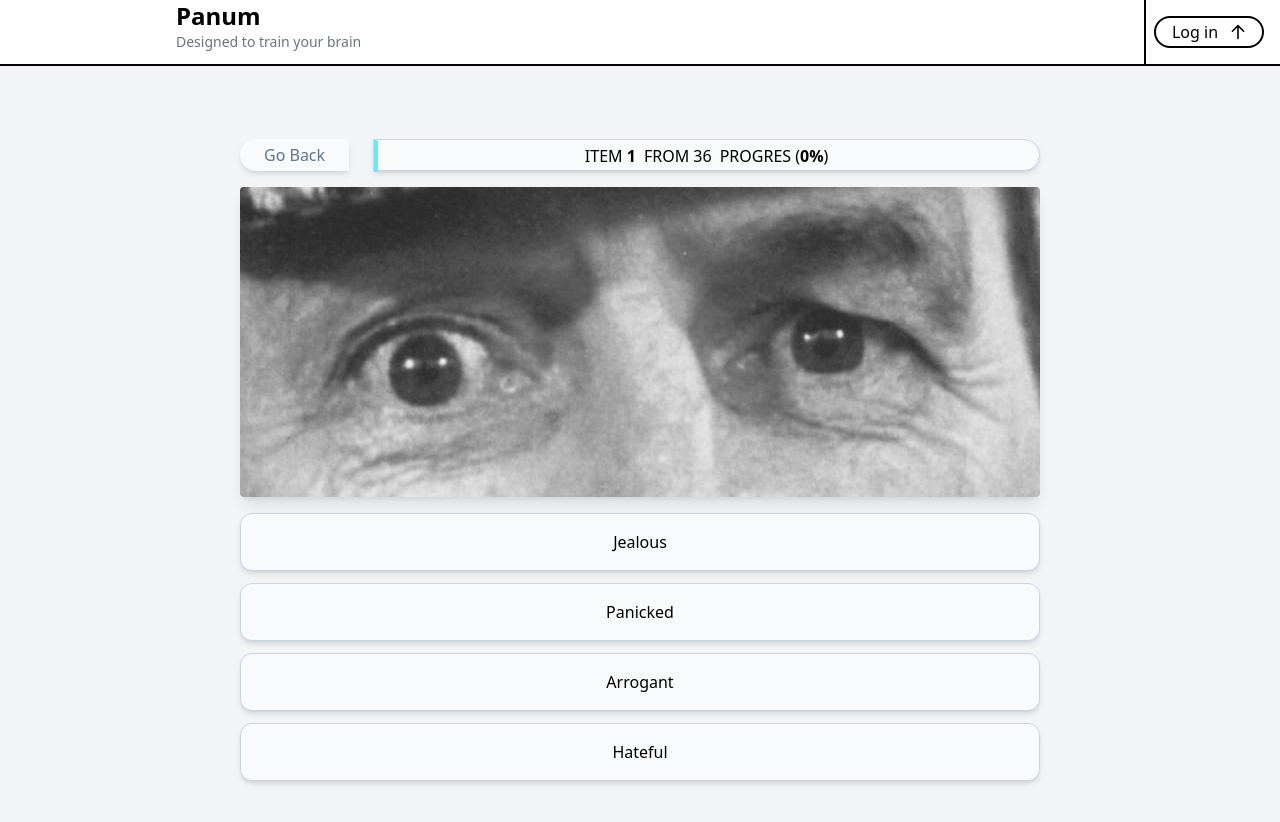
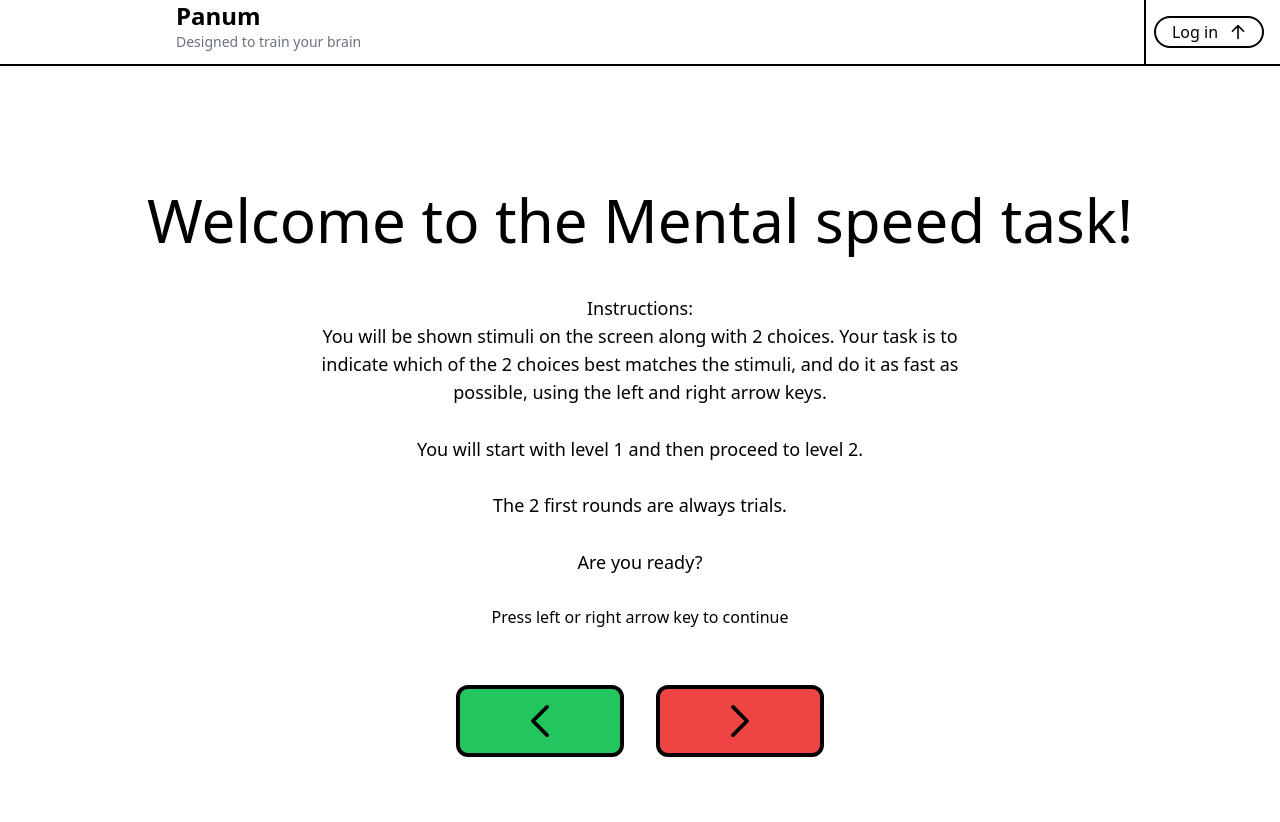
Before and after one commit to safinazbg/Panum-games, a Vue app: page /MentalSpeed in a window 1280 px wide. Shown: the top 822 px of the page. Built offline with nearby package versions, Linux system fonts and the light colour scheme.

Commit message:
Update MentalSpeed.vue

```diff
--- a/src/views/MentalSpeed.vue
+++ b/src/views/MentalSpeed.vue
@@ -1,153 +1,316 @@
 <template>
-   <PanumNavigation></PanumNavigation>
+  <PanumNavigation />
+  <!-- Start -->
   <div
-    class="home flex flex-col items-center h-screen justify-center w-full mx-auto bg-gray-100"
+    v-if="isWelcome"
+    class="WelcomePage container mx-auto flex flex-col items-center h-screen fadeInAnimation"
   >
-    <div v-if="!testCompleted" class="max-w-5xl">
-      <div class="topbar flex items-center w-full mb-4">
-        <div class="w-[40%] sm:w-[20%]">
+    <div class="title flex flex-col justify-evenly items-center h-full py-20">
+      <h1 class="text-[min(10vw,3.75rem)] text-center">
+        Welcome to the Mental speed task!
+      </h1>
+      <p class="text-center w-1/2 text-lg">
+        Instructions: <br />
+        You will be shown stimuli on the screen along with 2 choices. Your task
+        is to indicate which of the 2 choices best matches the stimuli, and do
+        it as fast as possible, using the left and right arrow keys.
+      </p>
+      <p class="text-lg">
+        You will start with level 1 and then proceed to level 2.
+      </p>
+      <p class="text-lg">The 2 first rounds are always trials.</p>
+      <p class="text-lg">Are you ready?</p>
+      <div class="flex flex-col">
+        <p class="text-center mb-14">
+          Press left or right arrow key to continue
+        </p>
+        <div class="flex space-x-8">
           <button
-            class="sm:px-6 px-4 py-1 text-slate-500 shadow-md bg-slate-50 border-slate-400 rounded-l-full sm:mr-2 hover:bg-white hover:text-black hover:border-slate-500 duration-300 ease-linear"
-            @click="goBack"
+            @click="startTest"
+            class="bg-green-500 px-16 py-4 border-4 border-black rounded-xl hover:bg-green-400 duration-150 ease-linear"
           >
-            Go Back
+            <chevronIcon class="w-8 rotate-180" />
+          </button>
+          <button
+            @click="startTest"
+            class="bg-red-500 px-16 py-4 border-4 border-black rounded-xl hover:bg-red-600 duration-150 ease-linear"
+          >
+            <chevronIcon class="w-8" />
           </button>
         </div>
+      </div>
+    </div>
+  </div>
+  <!-- level 1 -->
   <div
-          class="progresbar relative bg-slate-50 border border-slate-300 shadow-md w-[99%] sm:w-full h-8 rounded-r-full"
+    v-if="page2"
+    class="WelcomePage container mx-auto flex flex-col items-center h-screen fadeInAnimation"
   >
     <div
-            class="bg-cyan-300 flex items-center h-8 rounded-r-sm duration-300 ease-linear border-2 border-cyan-300"
-            :style="{ width: progresBarWidth }"
+      class="title flex flex-col justify-evenly items-center h-full py-20 text-center"
     >
-            <div class="absolute top-1 left-2 sm:left-1/2 sm:-translate-x-1/2">
-              <div class="flex space-x-2">
-                <p class="font-light">
-                  ITEM
-
-                  <span class="font-bold">{{ currentItem + 1 }}</span>
+      <h1 class="text-[min(10vw,3.75rem)] text-center">
+        Level 1 - Search task
+      </h1>
+      <p class="w-1/2 text-lg">
+        Now you will be shown a single stimulus on the screen, which are either
+        numbers, letters or symbols. You just have to choose which given choice
+        best matches them. Remember to be fast!
       </p>
-
-                <p class="font-light">FROM 36</p>
-
-                <p class="">
-                  PROGRES (<span class="font-bold">
-                    {{ progressPercentage }}%</span
-                  >)
+      <p class="text-lg">The first 2 rounds are trials.</p>
+      <p class="text-lg">Good luck and have fun!</p>
+      <div class="flex flex-col">
+        <p class="text-center mb-14">
+          Press left or right arrow key to continue
         </p>
-              </div>
+        <div class="flex space-x-8">
+          <button
+            @click="Level1Start"
+            class="bg-green-500 px-16 py-4 border-4 border-black rounded-xl hover:bg-green-400 duration-150 ease-linear"
+          >
+            <chevronIcon class="w-8 rotate-180" />
+          </button>
+          <button
+            @click="Level1Start"
+            class="bg-red-500 px-16 py-4 border-4 border-black rounded-xl hover:bg-red-600 duration-150 ease-linear"
+          >
+            <chevronIcon class="w-8" />
+          </button>
         </div>
       </div>
     </div>
   </div>
 
-      <div class="questionImg w-full shadow-lg">
-        <img
-          :src="currentQuestion.image"
-          class="object-cover mx-auto rounded"
-          alt=""
-        />
-      </div>
-
-      <div class="answerButton flex flex-col w-full mx-auto mt-4">
+  <!-- level 2 -->
+  <div
+    v-if="level2"
+    class="WelcomePage container mx-auto flex flex-col items-center h-screen fadeInAnimation"
+  >
+    <div class="title flex flex-col justify-evenly items-center h-full py-20">
+      <h1 class="text-[min(10vw,3.75rem)] text-center">
+        Level 2 - Comparison task
+      </h1>
+      <p class="text-center w-1/2 text-lg">
+        Now you will be shown a pair of 3 stimuli on the screen, which are again
+        either numbers, letters or symbols. You just have to indicate whether
+        they are the same or different from each other. Remember to be fast!
+      </p>
+      <p class="text-lg">The first 2 rounds are trials again.</p>
+      <p class="text-lg">TGood luck and have fun!</p>
+      <div class="flex flex-col">
+        <p class="text-center mb-14">
+          Press left or right arrow key to continue
+        </p>
+        <div class="flex space-x-8">
           <button
-          class="px-8 py-4 bg-slate-50 border border-slate-300 rounded-xl shadow-md hover:bg-white hover:shadow-lg hover:border-b-slate-400 mb-3 duration-300 ease-linear capitalize"
-          @click="nextQuestion"
-          v-for="(answer, index) in currentQuestion.answers"
-          :key="index"
+            @click="Level1Start"
+            class="bg-green-500 px-16 py-4 border-4 border-black rounded-xl hover:bg-green-400 duration-150 ease-linear"
           >
-          {{ answer }}
+            <chevronIcon class="w-8 rotate-180" />
+          </button>
+          <button
+            @click="Level1Start"
+            class="bg-red-500 px-16 py-4 border-4 border-black rounded-xl hover:bg-red-600 duration-150 ease-linear"
+          >
+            <chevronIcon class="w-8" />
           </button>
         </div>
       </div>
-
-    <div v-else class="">
-      <div class="flex flex-col items-center mt-4">
-        <p class="">Play again?</p>
-
+    </div>
+  </div>
+  <!-- Game -->
+  <div v-if="isGameStart" class="GamePage SelectedTask taskBox">
+    <div class="flex flex-col items-center justify-center h-screen">
+      <h1 class="text-4xl mb-14">
+        {{ currentTaskQuestion.textName }} {{ currentTaskQuestion.index + 1 }}
+      </h1>
+      <div
+        class="w-44 h-24 border-2 rounded-xl border-black flex items-center justify-center"
+      >
+        <p class="text-xl font-medium">
+          {{ currentTaskQuestion.viewBox }}
+          <span v-if="currentTaskQuestion.index > 9" class="ml-8">{{
+            currentTaskQuestion.viewBox2
+          }}</span>
+        </p>
+      </div>
+      <div class="buttons flex space-x-8 mt-14">
+        <div class="text-center">
+          <p class="mb-4 text-xl font-medium">
+            {{ currentTaskQuestion.btnLeft }}
+          </p>
           <button
-          @click="resetBtn"
-          class="text-white bg-gradient-to-r from-cyan-400 via-cyan-500 to-cyan-600 hover:bg-gradient-to-br focus:ring-4 focus:outline-none focus:ring-cyan-300 dark:focus:ring-cyan-800 font-medium rounded-lg text-sm px-5 py-2.5 text-center mr-2 mb-2 w-44 h-12 mt-8"
+            @click="nextTask"
+            class="bg-green-500 px-16 py-4 border-4 border-black rounded-xl hover:bg-green-400 duration-150 ease-linear"
           >
-          EVET
+            <chevronIcon class="w-8 rotate-180" />
           </button>
         </div>
+        <div class="text-center">
+          <p class="mb-4 text-xl font-medium">
+            {{ currentTaskQuestion.btnRight }}
+          </p>
+          <button
+            @click="nextTask"
+            class="bg-red-500 px-16 py-4 border-4 border-black rounded-xl hover:bg-red-600 duration-150 ease-linear"
+          >
+            <chevronIcon class="w-8" />
+          </button>
+        </div>
+      </div>
+    </div>
+  </div>
+  <!-- Game End -->
+  <div
+    v-if="isGameComplated"
+    class="GameEnd container mx-auto flex flex-col items-center h-screen fadeInAnimation"
+  >
+    <div class="title flex flex-col justify-evenly items-center h-full py-20">
+      <h1 class="text-[min(10vw,3.75rem)] text-center flex">
+        Thank you for playing!
+      </h1>
+      <p class="text-3xl mx-4">You have completed the game. Well done!</p>
+      <!-- <div class="flex flex-col">
+        <p class="text-center mb-14 animate-pulse">
+          Press left or right arrow key to continue
+        </p>
+        <div class="flex space-x-8">
+          <button
+            @click="resetTest"
+            class="bg-green-500 px-16 py-4 border-4 border-black rounded-xl hover:bg-green-400 duration-150 ease-linear"
+          >
+            <chevronIcon class="w-8 rotate-180" />
+          </button>
+          <button
+            @click="resetTest"
+            class="bg-red-500 px-16 py-4 border-4 border-black rounded-xl hover:bg-red-600 duration-150 ease-linear"
+          >
+            <chevronIcon class="w-8" />
+          </button>
+        </div>
+      </div> -->
     </div>
   </div>
 </template>
 
 <script>
-import dataQuestions from "@/data.json";
-import { reactive, ref } from "vue";
+import mentalSpeed from "@/mentalSpeed.json";
+import { reactive, ref, watchEffect } from "vue";
 
+import chevronIcon from "@/components/Icons/chevronIcon.vue";
+import { launchConfetti } from "@/confettiJs/confetti";
 import PanumNavigation from "@/components/PanumNavigation.vue";
+
 export default {
-  name: "HomeView",
-  components: { PanumNavigation },
+  components: { chevronIcon, PanumNavigation },
   setup() {
-    const questions = reactive(dataQuestions);
+    const isWelcome = ref(true);
+    const isGameStart = ref(false);
+    const isGameComplated = ref(false);
+    const page2 = ref(false);
+    const level2 = ref(false);
+    const task = reactive(mentalSpeed);
+    const taskLength = task.length;
+    const currentTask = ref(0);
+    const currentTaskQuestion = ref(task[currentTask.value]);
 
-    const totalQuestion = questions.length;
-
-    const currentItem = ref(0);
-
-    const progresBarWidth = ref("0%");
-
-    const progressPercentage = ref(0);
-
-    const testCompleted = ref(false);
-
-    const currentQuestion = ref(questions[currentItem.value]);
-
-    const nextQuestion = () => {
-      currentItem.value++;
-
-      const selectedAnswerPercentage =
-        (currentItem.value / totalQuestion) * 100;
-      progresBarWidth.value = `${selectedAnswerPercentage}%`;
-      progressPercentage.value = Math.floor(
-        (currentItem.value / totalQuestion) * 100
-      );
-
-      if (currentItem.value === totalQuestion) {
-        testCompleted.value = true;
-        return;
-      }
-
-      currentQuestion.value = questions[currentItem.value];
+    const startTest = () => {
+      isWelcome.value = false;
+      page2.value = true;
+      // isGameStart.value = true;
     };
 
-    const goBack = () => {
-      if (currentItem.value > 0) {
-        currentItem.value--;
-        const selectedAnswerPercentage =
-          (currentItem.value / totalQuestion) * 100;
-        progresBarWidth.value = `${selectedAnswerPercentage}%`;
-        progressPercentage.value = Math.floor(
-          (currentItem.value / totalQuestion) * 100
-        );
+    const Level1Start = () => {
+      page2.value = false;
+      level2.value = false;
+      isGameStart.value = true;
+    };
+    // const nextTask = () => {
+    //   if (currentTask.value < taskLength - 1) {
+    //     currentTask.value++;
+    //   } else {
+    //     isGameStart.value = false;
+    //     isGameComplated.value = true;
+    //   }
+
+    //   currentTaskQuestion.value = task[currentTask.value];
+    // };
+    const nextTask = () => {
+      if (currentTask.value < taskLength - 1) {
+        currentTask.value++;
+        if (currentTask.value >= 10) {
+          level2.value = true;
+          isGameStart.value = false;
+          if (currentTask.value >= 11) {
+            level2.value = false;
+            isGameStart.value = true;
           }
-      currentQuestion.value = questions[currentItem.value];
+          currentTaskQuestion.value = task[currentTask.value + 1];
+        }
+      } else if (currentTask.value >= 11) {
+        isGameStart.value = false;
+        isGameComplated.value = true;
+      }
+      currentTaskQuestion.value = task[currentTask.value];
     };
 
-    const resetBtn = () => {
-      currentItem.value = 0;
-      progresBarWidth.value = "0%";
-      progressPercentage.value = 0;
-      currentQuestion.value = questions[currentItem.value];
-      testCompleted.value = false;
-    };
+    // const resetTest = () => {
+    //   currentTask.value = 0;
+    //   currentTaskQuestion.value = task[currentTask.value];
+    //   isGameComplated.value = false;
+    //   isWelcome.value = true;
+    //   isGameStart.value = false;
+    // };
+
+    watchEffect(() => {
+      if (isGameComplated.value) {
+        launchConfetti();
+      }
+    });
 
     return {
-      currentItem,
-      progresBarWidth,
-      progressPercentage,
-      currentQuestion,
-      nextQuestion,
-      goBack,
-      resetBtn,
-      testCompleted,
+      isGameComplated,
+      isWelcome,
+      startTest,
+      nextTask,
+      // resetTest,
+      currentTaskQuestion,
+      isGameStart,
+      page2,
+      Level1Start,
+      level2,
     };
   },
 };
 </script>
+
+<style>
+@keyframes fadeIn {
+  from {
+    opacity: 0;
+  }
+  to {
+    opacity: 1;
+  }
+}
+
+.fadeInAnimation {
+  animation: fadeIn 1s ease-in-out;
+}
+
+@keyframes slide-in {
+  from {
+    transform: translateY(100%);
+    opacity: 0.25;
+  }
+  to {
+    transform: translateY(0%);
+    opacity: 1;
+  }
+}
+
+.taskBox {
+  animation: slide-in 500ms;
+  animation-fill-mode: backwards;
+}
+</style>
```
Lines whose indentation alone changed are shown as unchanged.
